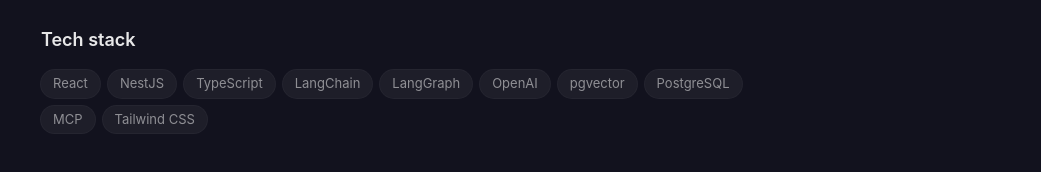
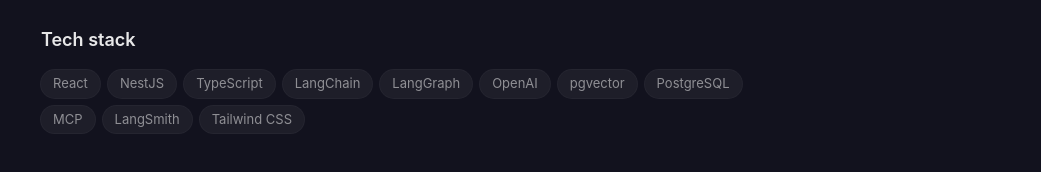
Before and after one commit to AdamBess/doc-agent-hub, a React (Vite) app in the folder frontend/: page / in a window 1280 px wide. Shown: the part 902-1074 px from the top of the page, without its empty margins (239-1280 px from the left). Built offline with nearby package versions, Linux system fonts and the light colour scheme; no server answers.

Commit message:
docs: add LangSmith to tech stack and fix orchestrator service name in README

```diff
--- a/frontend/src/home/Home.tsx
+++ b/frontend/src/home/Home.tsx
@@ -99,6 +99,7 @@
             'pgvector',
             'PostgreSQL',
             'MCP',
+            'LangSmith',
             'Tailwind CSS',
           ].map((tech) => (
             <span
```
Also changed, not shown: 2 other files (tests, documents, lock files or other folders).
